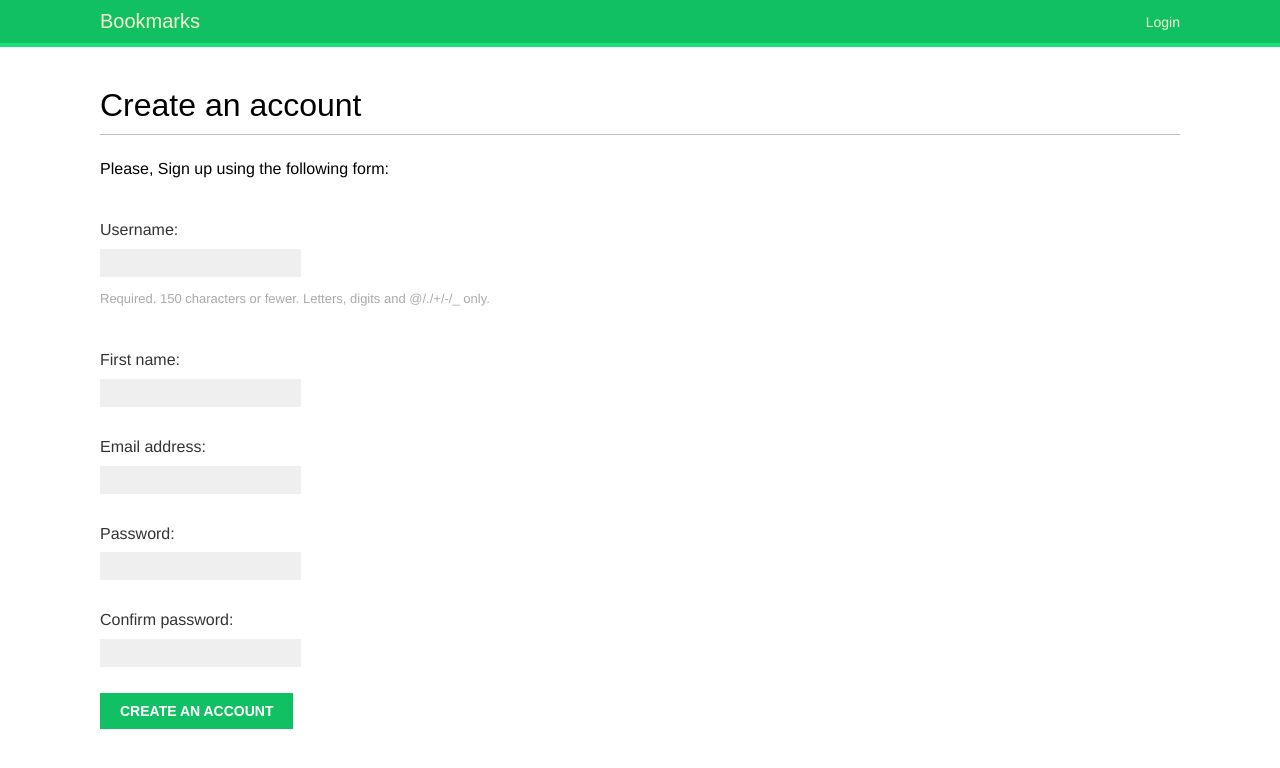
After one commit to KamranMaqbool/social_website_with_django, a Django app: page /account/register/ in a window 1280 px wide. The commit adds this page. Shown: the top 768 px of the page. Run offline with Django 4.2, Linux system fonts and the light colour scheme; some web fonts are replaced.

Commit message:
added the user registration form and add url

```diff
--- a/account/form.py
+++ b/account/form.py
@@ -1,6 +1,27 @@
 from django import forms
-
+from django.contrib.auth import get_user_model
 
 class LoginForm(forms.Form):
     username = forms.CharField(max_length=150, required=True, label='Username')
     password = forms.CharField(widget=forms.PasswordInput, required=True, label='Password')
+
+
+class UserRegistrationForm(forms.ModelForm):
+    password = forms.CharField(
+        label="Password",
+        widget=forms.PasswordInput
+    )
+    password2 = forms.CharField(
+        label="Confirm password",
+        widget=forms.PasswordInput
+    )
+    class Meta:
+        model = get_user_model()
+        fields = ["username", "first_name", "email"]
+
+    # This method is calling when is_valid() method call in view.py file while registering
+    def clean_password2(self):
+        cd = self.cleaned_data
+        if cd["password"] != cd["password2"]:
+            raise forms.ValidationError("Password don't match")
+        return cd["password2"]
--- /dev/null
+++ b/account/templates/account/register.html
@@ -0,0 +1,14 @@
+{% extends "base.html" %}
+
+{% block title %}Create an account{% endblock %}
+
+{% block content %}
+<h1>Create an account</h1>
+<p>Please, Sign up using the following form:</p>
+<form method="post">
+
+    {{ user_form.as_p }}
+    {% csrf_token %}
+    <p><input type="submit" value="Create an account" /></p>
+</form>
+{% endblock %}
--- a/account/templates/registration/login.html
+++ b/account/templates/registration/login.html
@@ -8,7 +8,10 @@
     Your username and password didn't match. Please try again.
 </p>
 {% else %}
-    <p>Please, use the following form to log-in</p>
+<p>
+    Please, use the following form to log-in.
+    If you don't have an account <a href="{% url "register" %}">register here</ a>.
+</p>
 {% endif %}
 
 <div class="login-form">
--- a/account/urls.py
+++ b/account/urls.py
@@ -1,6 +1,6 @@
-from django.urls import path
+from django.urls import path, include
 from django.contrib.auth import views as auth_views
-from .views import user_login, dashboard
+from .views import user_login, dashboard, register
 
 
 urlpatterns = [
@@ -8,12 +8,19 @@ urlpatterns = [
 
     path("login/", auth_views.LoginView.as_view(), name="login"),
     path("logout/", auth_views.LogoutView.as_view(), name="logout"),
+
+    # change password urls
     path("password-change/", auth_views.PasswordChangeView.as_view(), name="password_change"),
     path("password-change/done/", auth_views.PasswordChangeDoneView.as_view(), name="password_change_done"),
+
+    # reset password urls
     path("password-reset/", auth_views.PasswordResetView.as_view(), name="password_reset"),
     path("password-reset/done/", auth_views.PasswordResetDoneView.as_view(), name="password_reset_done"),
     path("password-reset/<uidb64>/<token>/", auth_views.PasswordResetConfirmView.as_view(), name="password_reset_confirm"),
     path("password-reset/complete/", auth_views.PasswordResetCompleteView.as_view(), name="passwrod_reset_complete"),
 
+    # path("", include("django.contrib.auth.urls")),
+
+    path("register/", register, name="register"),
     path("", dashboard, name="dashboard")
 ]
--- a/account/views.py
+++ b/account/views.py
@@ -2,7 +2,8 @@ from django.shortcuts import render
 from django.contrib.auth import authenticate, login
 from django.http import HttpResponse
 from django.contrib.auth.decorators import login_required
-from .form import LoginForm
+
+from .form import LoginForm, UserRegistrationForm
 
 def user_login(request):
     if request.method == 'POST':
@@ -34,3 +35,29 @@ def dashboard(request):
         'account/dashboard.html',
         {'section': 'dashboard'}
     )
+
+
+def register(request):
+    if request.method == "POST":
+        user_form = UserRegistrationForm(request.POST)
+        if user_form.is_valid():
+            new_user = user_form.save(commit=False)
+
+            new_user.set_password(
+                user_form.cleaned_data['password']
+            )
+            new_user.save()
+
+            return render(
+                request,
+                'account/register_done.html',
+                {'new_user': new_user}
+            )
+    else:
+        user_form = UserRegistrationForm()
+
+    return render(
+        request,
+        'account/register.html',
+        {'user_form': user_form}
+    )
```
Also changed, not shown: account/templates/account/register_done.html (added, +11 -0 lines).
